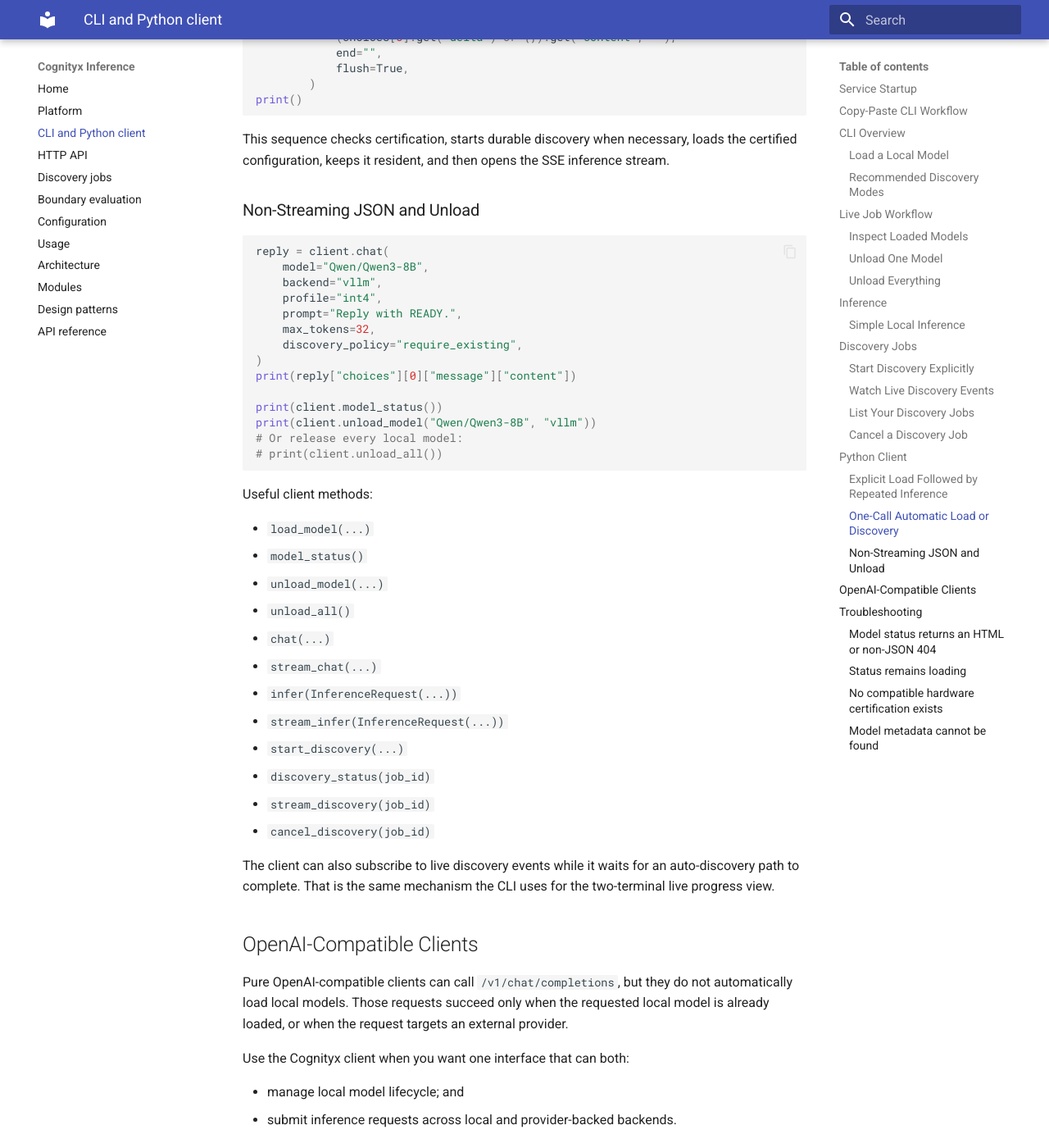
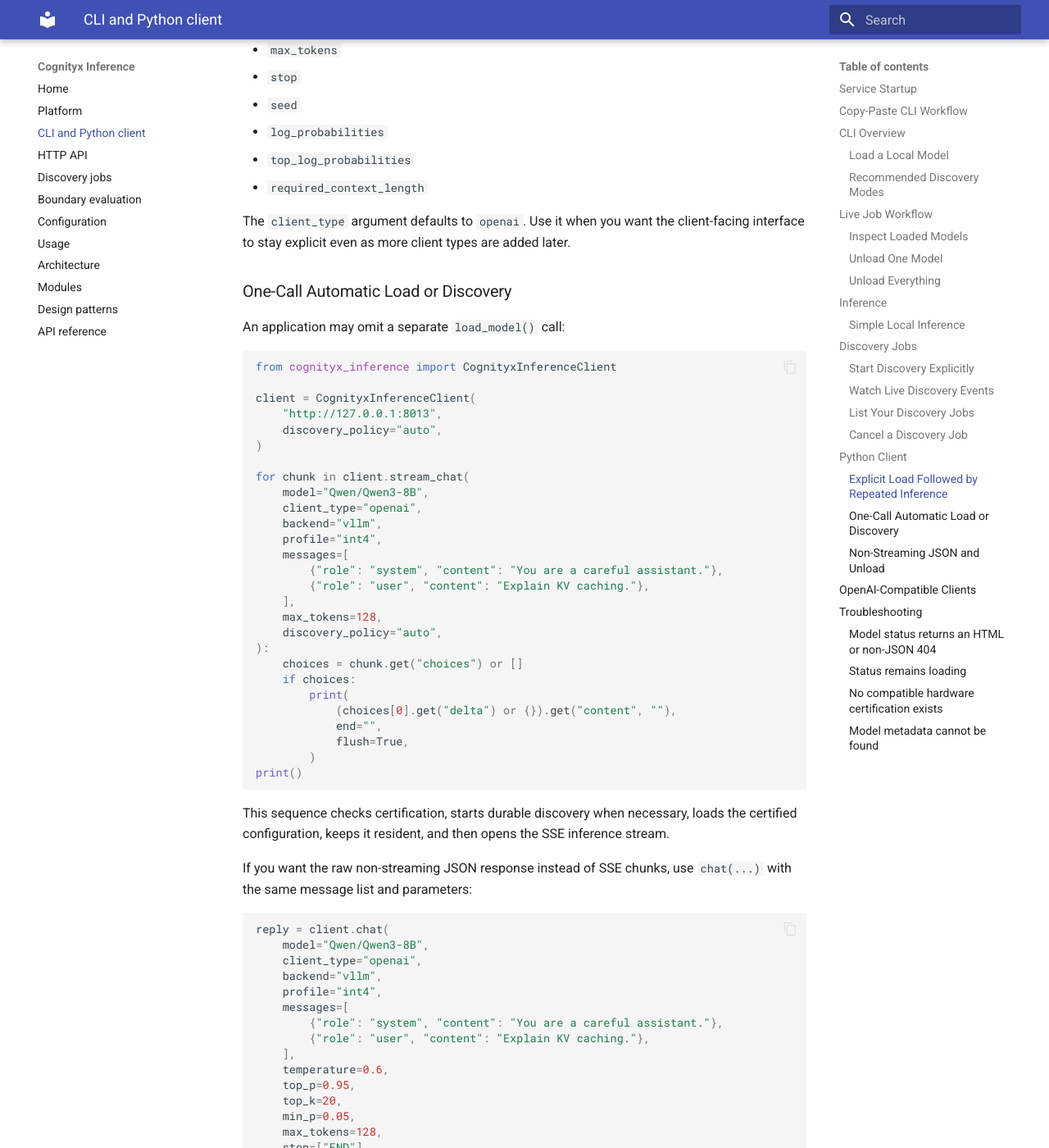
Before and after one commit to cognityx/cognityx-inference, an MkDocs documentation site: the page built from docs/cli.md, in a window 1280 px wide and 1400 px high, scrolled down 7379 px. Shown: the whole window at 82% size. Built offline with MkDocs 1.6.1 and Material for MkDocs 9.7.7, drawn with Linux system fonts in a browser that asks for light colours; some of the changed text lies outside the part shown.

Commit message:
python client example usage

````diff
--- a/docs/cli.md
+++ b/docs/cli.md
@@ -282,6 +282,9 @@
 
 ## Python Client
 
+The Python client accepts the same OpenAI-style `messages` list used by the
+HTTP API, so system and user prompts are just dictionaries in order.
+
 ### Explicit Load Followed by Repeated Inference
 
 Use explicit loading when an application wants to prepare the model before
@@ -308,10 +311,21 @@
 final_chunk = None
 for chunk in client.stream_chat(
     model="Qwen/Qwen3-8B",
+    client_type="openai",
     backend="vllm",
     profile="int4",
-    prompt="Explain KV caching.",
+    messages=[
+        {"role": "system", "content": "You are a careful assistant."},
+        {"role": "user", "content": "Explain KV caching."},
+    ],
     max_tokens=128,
+    temperature=0.6,
+    top_p=0.95,
+    top_k=20,
+    min_p=0.05,
+    stop=["END"],
+    seed=42,
+    log_probabilities=True,
     discovery_policy="require_existing",
 ):
     choices = chunk.get("choices") or []
@@ -333,6 +347,23 @@
 model is already resident, the lifecycle manager reuses it; weights are not
 loaded again.
 
+The common inference parameters travel with the call:
+
+- `temperature`
+- `top_p`
+- `top_k`
+- `min_p`
+- `max_tokens`
+- `stop`
+- `seed`
+- `log_probabilities`
+- `top_log_probabilities`
+- `required_context_length`
+
+The `client_type` argument defaults to `openai`. Use it when you want the
+client-facing interface to stay explicit even as more client types are added
+later.
+
 ### One-Call Automatic Load or Discovery
 
 An application may omit a separate `load_model()` call:
@@ -347,9 +378,13 @@
 
 for chunk in client.stream_chat(
     model="Qwen/Qwen3-8B",
+    client_type="openai",
     backend="vllm",
     profile="int4",
-    prompt="Explain KV caching.",
+    messages=[
+        {"role": "system", "content": "You are a careful assistant."},
+        {"role": "user", "content": "Explain KV caching."},
+    ],
     max_tokens=128,
     discovery_policy="auto",
 ):
@@ -366,6 +401,31 @@
 This sequence checks certification, starts durable discovery when necessary,
 loads the certified configuration, keeps it resident, and then opens the SSE
 inference stream.
+
+If you want the raw non-streaming JSON response instead of SSE chunks, use
+`chat(...)` with the same message list and parameters:
+
+```python
+reply = client.chat(
+    model="Qwen/Qwen3-8B",
+    client_type="openai",
+    backend="vllm",
+    profile="int4",
+    messages=[
+        {"role": "system", "content": "You are a careful assistant."},
+        {"role": "user", "content": "Explain KV caching."},
+    ],
+    temperature=0.6,
+    top_p=0.95,
+    top_k=20,
+    min_p=0.05,
+    max_tokens=128,
+    stop=["END"],
+    seed=42,
+    discovery_policy="require_existing",
+)
+print(reply["choices"][0]["message"]["content"])
+```
 
 ### Non-Streaming JSON and Unload
 
````
Also changed, not shown: docs/http-api.md (+2 -0 lines), 7 other files.
